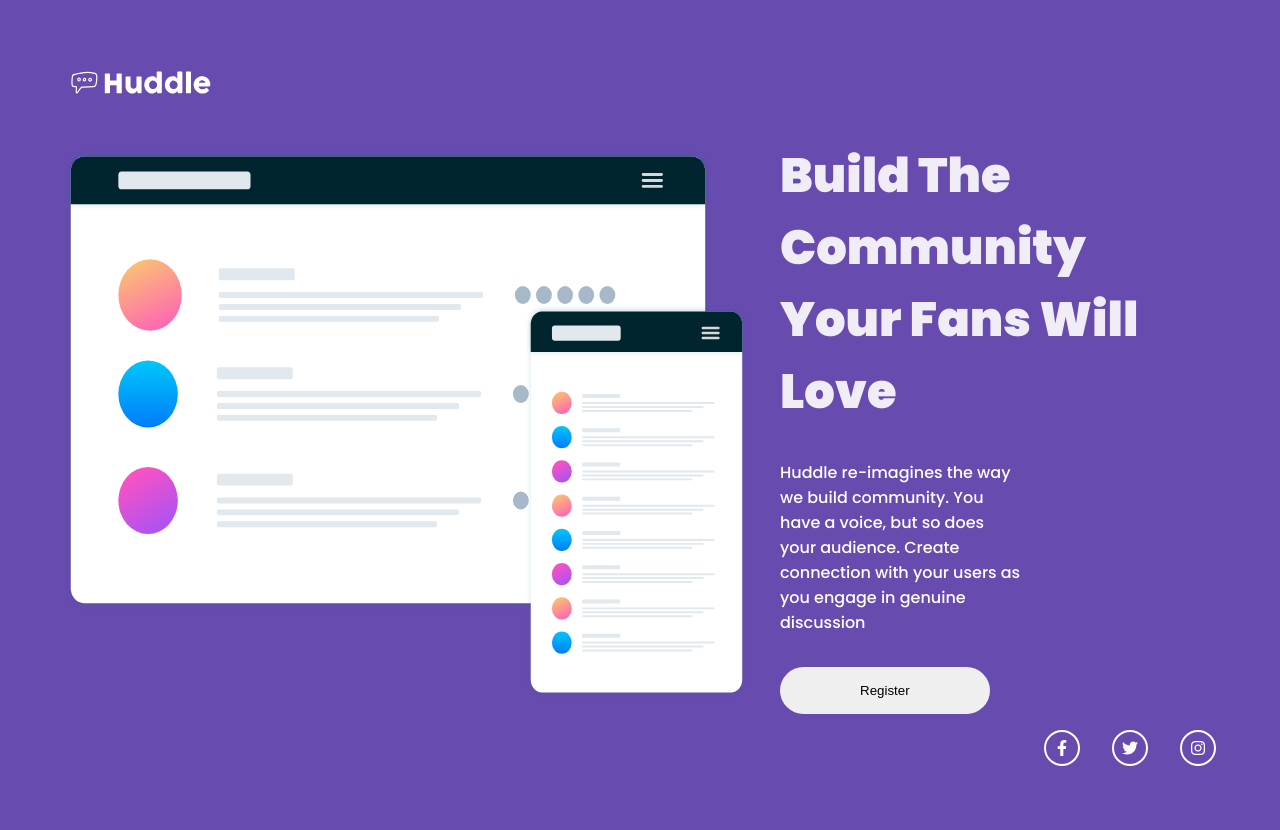
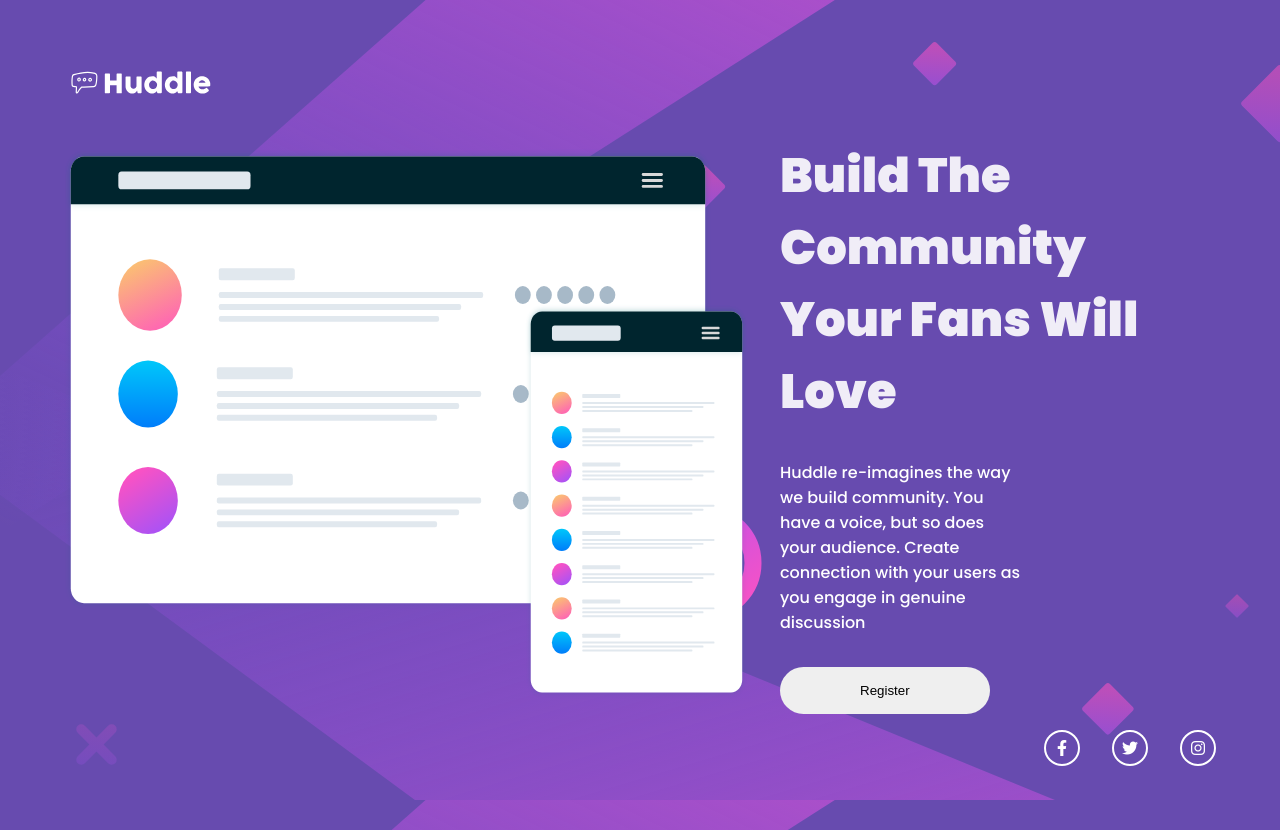
Before and after one commit to Sefat-Khan/Huddle-landing-page-with-a-single-introductory-section, a plain HTML site: page index.html in a window 1280 px wide. Drawn offline with Linux system fonts and the light colour scheme; the site is published under a folder, as on GitHub Pages, so addresses that start at the root find nothing; a web font is replaced by a local one.

Commit message:
Update style.css

```diff
--- a/style.css
+++ b/style.css
@@ -11,7 +11,7 @@
 body{
     min-height: 100vh;
     font-family: poppins;
-    background: url(/images/bg-desktop.svg);
+    background: url(images/bg-desktop.svg);
     background-color: hsl(257, 40%, 49%);
     padding: 4rem;
 }
```
